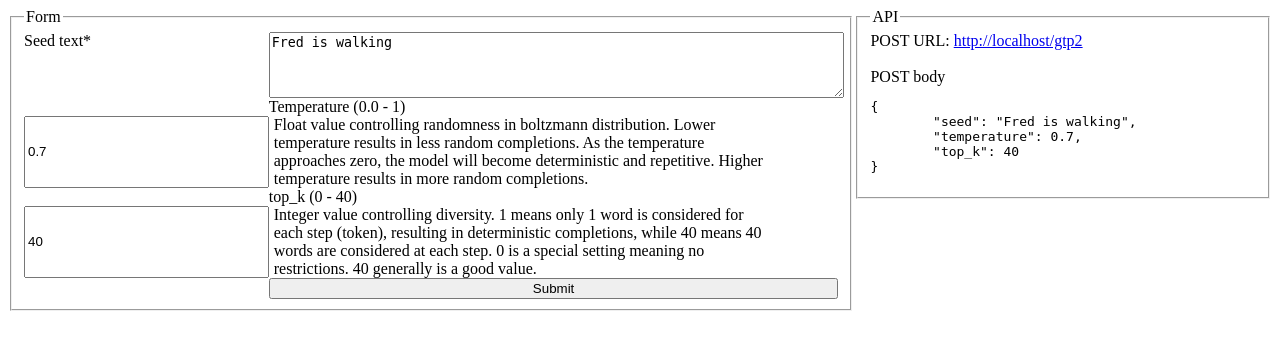
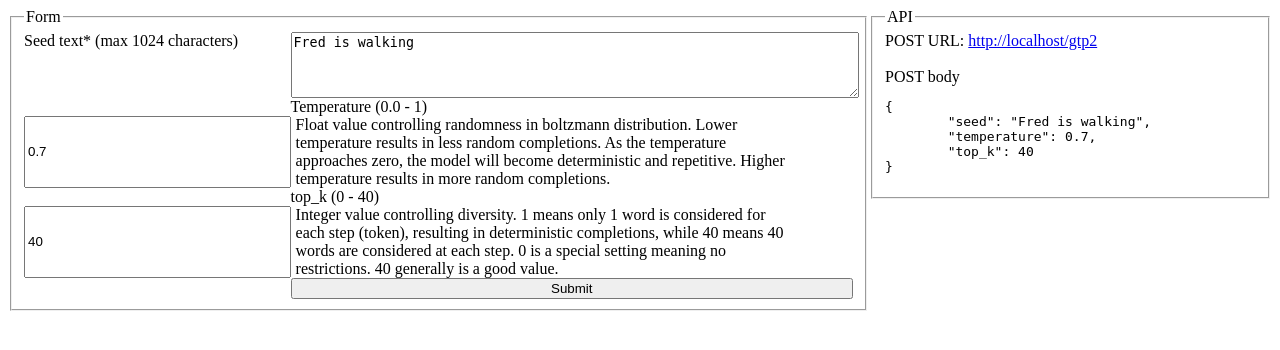
Before and after one commit to ftlabs/gpt2-gui, a Flask app: page / in a window 1280 px wide. Shown: the top 350 px of the page. Run offline with Flask 2, Linux system fonts and the light colour scheme.

Commit message:
adds seed character limit to reduce errors

```diff
--- a/src/templates/index.html
+++ b/src/templates/index.html
@@ -37,8 +37,8 @@
         <div>
             <fieldset style="display: grid; grid-template-columns: auto auto;">
                 <legend>Form</legend>
-                <label for="txt-seed">Seed text* </label>
-                <textarea rows="4" cols="50" id="txt-seed" name="txt-seed" placeholder="Add text seed here..." style="width: 100%;" required>Fred is walking</textarea>
+                <label for="txt-seed">Seed text* (max 1024 characters) </label>
+                <textarea rows="4" cols="50" maxlength="1024" id="txt-seed" name="txt-seed" placeholder="Add text seed here..." style="width: 100%;" required>Fred is walking</textarea>
                 <br />
                 <label for="txt-temperature">Temperature (0.0 - 1)</label>
                 <input type="text" id="txt-temperature" name="txt-temperature" value="0.7" placeholder="0.7" />
```
Also changed, not shown: README.md.
